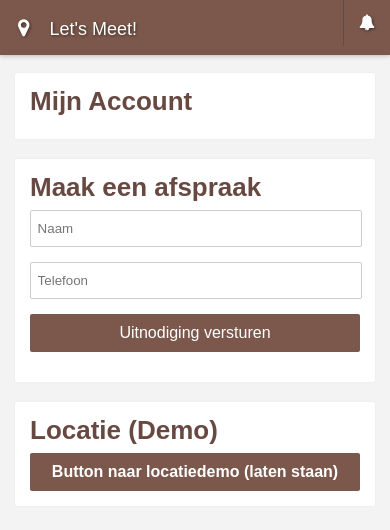
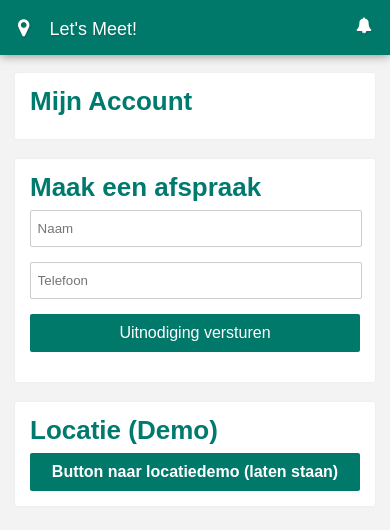
Before and after one commit to tl1992/letsmeet, a plain HTML site: page LetsMeet!/www/dashboard.html in a window 390 px wide. Drawn offline with nearby package versions, Linux system fonts and the light colour scheme; some packages are replaced by stand-ins of ours.

Commit message:
Kleurenthema aangepast

```diff
--- a/LetsMeet!/www/css/index.css
+++ b/LetsMeet!/www/css/index.css
@@ -49,16 +49,16 @@ body {
 	font-family: arial, verdana;
 }
 
-h1{ font-size: 26px; color:  #684941; font-weight: bold; margin-bottom: 10px; }
-h2{ font-size: 22px; color:  #684941; font-weight: bold; margin-bottom: 10px; }
-h3{ font-size: 18px; color:  #684941; font-weight: bold; margin-bottom: 10px; }
-h4{ font-size: 14px; color:  #684941; font-weight: bold; margin-bottom: 10px; }
+h1{ font-size: 26px; color:  #007a6f; font-weight: bold; margin-bottom: 10px; }
+h2{ font-size: 22px; color:  #007a6f; font-weight: bold; margin-bottom: 10px; }
+h3{ font-size: 18px; color:  #007a6f; font-weight: bold; margin-bottom: 10px; }
+h4{ font-size: 14px; color:  #007a6f; font-weight: bold; margin-bottom: 10px; }
 
 .error					{background: #ffbaba; border: 1px solid #d8000c; color: #d8000c; padding: 15px; margin-bottom: 20px;}
 .succes					{background: #dff2bf; border: 1px solid #4f8a10; color: #4f8a10; padding: 15px; margin-bottom: 20px;}
 
 a {
-	color: #7c584c;
+	color: #00796b;
 }
 a:hover {
 	text-decoration: none;
@@ -71,15 +71,15 @@ a:hover {
     margin: 10px 5px 0 0;
   }
 header {
-	background: #7c584c;
+	background: #00796b;
 	position: fixed;
 	width: 100%;
 	top: 0;
 	z-index: 999;
-	-webkit-box-shadow: 0px 0px 5px 0px rgba(50, 50, 50, 0.4);
-	-moz-box-shadow:    0px 0px 5px 0px rgba(50, 50, 50, 0.4);
-	box-shadow:         0px 0px 5px 0px rgba(50, 50, 50, 0.4);
-	text-shadow: 1px 1px 3px rgba(0, 0, 0, 0.5);
+	-webkit-box-shadow: 0px 0px 10px 0px rgba(50, 50, 50, 0.6);
+	-moz-box-shadow:    0px 0px 10px 0px rgba(50, 50, 50, 0.6);
+	box-shadow:         0px 0px 10px 0px rgba(50, 50, 50, 0.6);
+	text-shadow: 1px 1px 2px rgba(0, 0, 0, 0.15);
 	height: 55px;
 }
 header h1 {
@@ -104,11 +104,10 @@ header .btnGroupRight {
 	float: right;
 }
 header .btnGroupRight a.btn {
-	border-left: 1px solid #684941;
 	color: #fff;
 	display: inline-block;
 	text-decoration: none;
-	padding: 15px;
+	padding: 18px 18px 16px 18px;
 }
 header nav {
 	background: #fff;
@@ -136,7 +135,7 @@ header nav li a:hover {
 	display: block;
 	font-size: 16px;
 	color: #fff;
-	background: #7c584c;
+	background: #00796b;
 	border: 0;
 	width: auto;
 	padding:10px 0px;
@@ -150,7 +149,7 @@ header nav li a:hover {
 	line-height: 18px;
 }
 #container .btn:hover {
-	background: #684941;
+	background: #007a6f;
 }
 #container .block {
 	background: #fff;
@@ -217,7 +216,7 @@ header nav li a:hover {
 	font-family: arial, verdana;
 	font-size: 16px;
 	color: #fff;
-	background: #7c584c;
+	background: #00796b;
 	border: 0;
 	width: auto;
 	padding:10px 0px;
@@ -243,7 +242,7 @@ header nav li a:hover {
 .custom-file-input::before {
   content: 'Selecteer een Photo Sphere';
   display: inline-block;
-  background: #7c584c;
+  background: #00796b;
   border-radius: 2px;
 	padding:10px 0px;
 	width: 100%;
```
